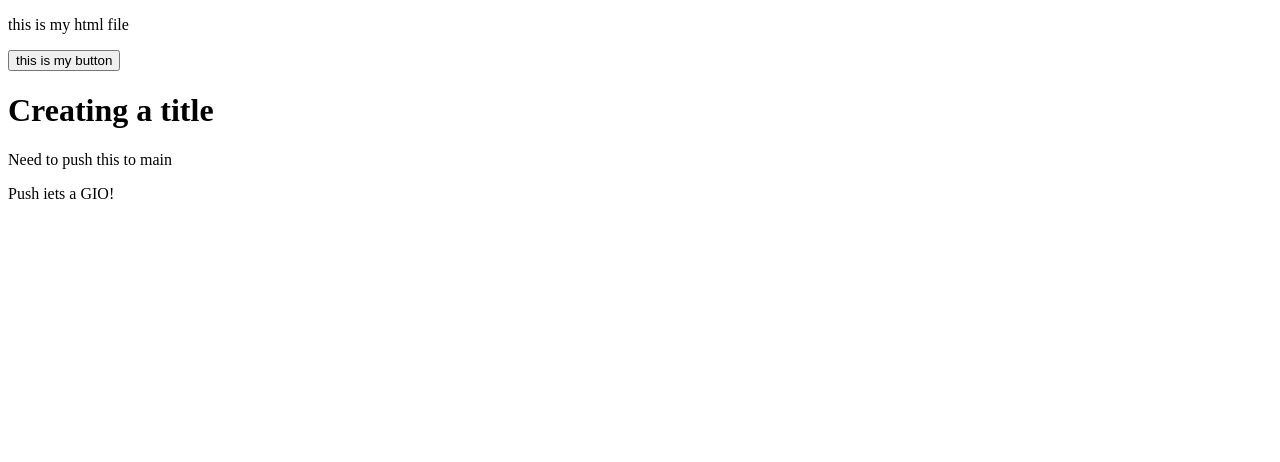
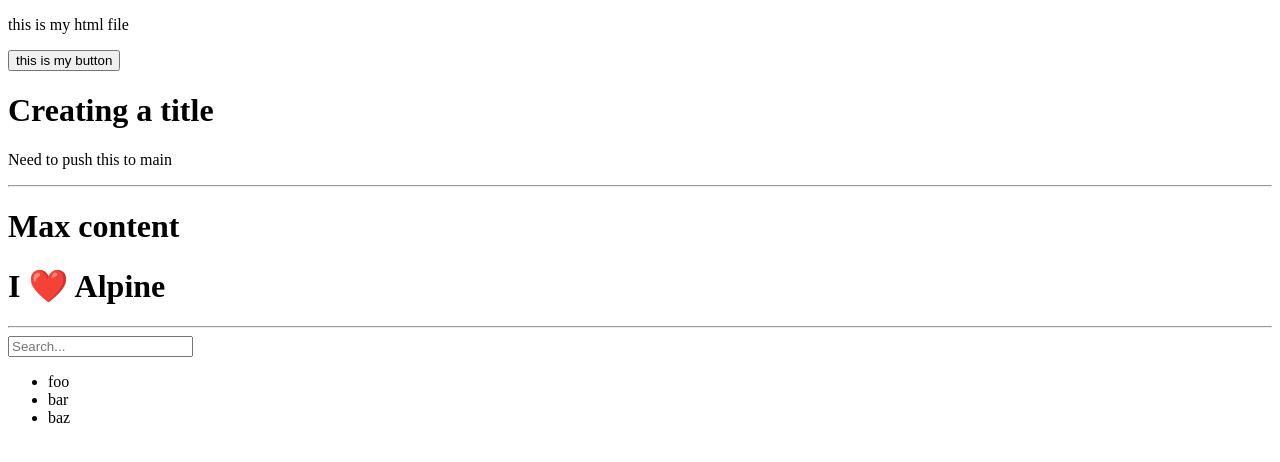
Before and after one commit to bureauvk/learning-github, a plain HTML site: page index.html in a window 1280 px wide. Drawn offline with nearby package versions, Linux system fonts and the light colour scheme.

Commit message:
Added little alpine search form

```diff
--- a/index.html
+++ b/index.html
@@ -4,6 +4,8 @@
     <meta charset="UTF-8">
     <meta name="viewport" content="width=<device-width>, initial-scale=1.0">
     <title>Document</title>
+
+    <script defer src="https://cdn.jsdelivr.net/npm/alpinejs@3.x.x/dist/cdn.min.js"></script>
 </head>
 <body>
     <p>this is my html file</p>
@@ -11,7 +13,35 @@
     <h1>Creating a title</h1>
     <div>
         <p>Need to push this to main</p>
-        <p>Push iets a GIO!</p>
     </div>
+
+    <hr>
+    <h1>Max content</h1>
+    <h1 x-data="{ message: 'I ❤️ Alpine' }" x-text="message"></h1>
+
+    <hr>
+
+    <div
+    x-data="{
+        search: '',
+
+        items: ['foo', 'bar', 'baz'],
+
+        get filteredItems() {
+            return this.items.filter(
+                i => i.startsWith(this.search)
+            )
+        }
+    }"
+>
+    <input x-model="search" placeholder="Search...">
+
+    <ul>
+        <template x-for="item in filteredItems" :key="item">
+            <li x-text="item"></li>
+        </template>
+    </ul>
+</div>
+
 </body>
 </html>
```
